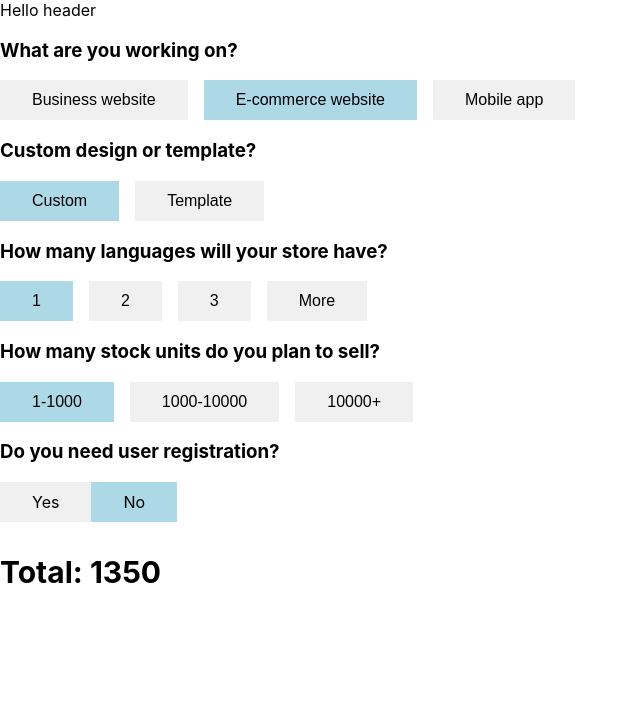
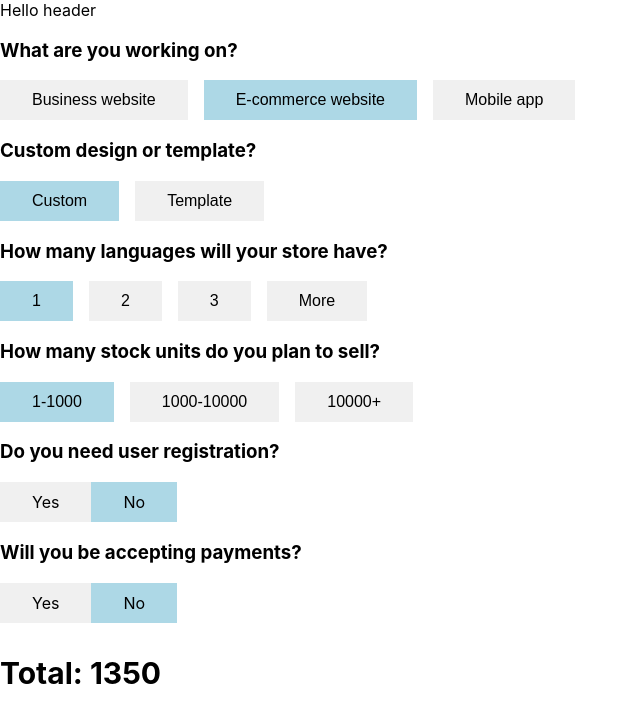
Before and after one commit to asnbkk/cost-calculator, a React (Create React App) app: page / in a window 1280 px wide. Both pictures are taken after a click on the button "E-commerce website". Shown: the top 722 px of the page, without its empty margins (0-640 px from the left). Built offline with nearby package versions, Linux system fonts and the light colour scheme.

Commit message:
code refactor

```diff
--- a/src/components/Calculator/Calculator.js
+++ b/src/components/Calculator/Calculator.js
@@ -7,6 +7,7 @@ import {
   Languages,
   StockUnits,
   Registration,
+  Payments,
 } from '../../temp/TabOptions';
 import { GlobalContext } from '../../context/GlobalState';
 
@@ -22,10 +23,11 @@ const Calculator = () => {
   };
 
   const ecommerceWebsite = () => {
-    let designType = ECW.find((o) => o.type === 'DESIGN');
-    let languageAmount = ECW.find((o) => o.type === 'LANGUAGE_AMOUNT');
-    let stockUnits = ECW.find((o) => o.type === 'STOCK_UNITS_AMOUNT');
-    let registration = ECW.find((o) => o.type === 'REGISTRATION');
+    let designType = ECW.find((o) => o.type === 'ECW_DESIGN');
+    let languageAmount = ECW.find((o) => o.type === 'ECW_LANGUAGE_AMOUNT');
+    let stockUnits = ECW.find((o) => o.type === 'ECW_STOCK_UNITS_AMOUNT');
+    let registration = ECW.find((o) => o.type === 'ECW_REGISTRATION');
+    let payments = ECW.find((o) => o.type === 'ECW_PAYMENTS');
     return (
       <>
         <h3>Custom design or template?</h3>
@@ -33,7 +35,7 @@ const Calculator = () => {
           options={DesignType}
           defaultOption={designType}
           onSelect={(designType) => {
-            setState(designType.name, designType.price, 'DESIGN');
+            setState(designType.name, designType.price, 'ECW_DESIGN');
           }}
         />
         <h3>How many languages will your store have?</h3>
@@ -44,7 +46,7 @@ const Calculator = () => {
             setState(
               languageAmount.name,
               languageAmount.price,
-              'LANGUAGE_AMOUNT'
+              'ECW_LANGUAGE_AMOUNT'
             );
           }}
         />
@@ -53,7 +55,11 @@ const Calculator = () => {
           options={StockUnits}
           defaultOption={stockUnits}
           onSelect={(stockUnits) => {
-            setState(stockUnits.name, stockUnits.price, 'STOCK_UNITS_AMOUNT');
+            setState(
+              stockUnits.name,
+              stockUnits.price,
+              'ECW_STOCK_UNITS_AMOUNT'
+            );
           }}
         />
         <h3>Do you need user registration?</h3>
@@ -62,7 +68,16 @@ const Calculator = () => {
           options={Registration}
           defaultOption={registration}
           onSelect={(registration) => {
-            setState(registration.name, registration.price, 'REGISTRATION');
+            setState(registration.name, registration.price, 'ECW_REGISTRATION');
+          }}
+        />
+        <h3>Will you be accepting payments?</h3>
+        <Tabs
+          toggle
+          options={Payments}
+          defaultOption={payments}
+          onSelect={(payments) => {
+            setState(payments.name, payments.price, 'ECW_PAYMENTS');
           }}
         />
       </>
--- a/src/context/AppReducer.js
+++ b/src/context/AppReducer.js
@@ -6,10 +6,11 @@ const Reducer = (state, action) => {
         GENERAL: action.payload,
       };
 
-    case 'DESIGN':
-    case 'LANGUAGE_AMOUNT':
-    case 'STOCK_UNITS_AMOUNT':
-    case 'REGISTRATION':
+    case 'ECW_DESIGN':
+    case 'ECW_LANGUAGE_AMOUNT':
+    case 'ECW_STOCK_UNITS_AMOUNT':
+    case 'ECW_REGISTRATION':
+    case 'ECW_PAYMENTS':
       return {
         ...state,
         ECW: [
@@ -18,15 +19,6 @@ const Reducer = (state, action) => {
         ],
       };
 
-    // case 'LANGUAGE_AMOUNT':
-    //   return {
-    //     ...state,
-    //     ECW: [
-    //       ...state.ECW.filter((o) => o.type !== action.payload.type),
-    //       action.payload,
-    //     ],
-    //   };
-
     default:
       return state;
   }
--- a/src/context/GlobalState.js
+++ b/src/context/GlobalState.js
@@ -4,10 +4,11 @@ import AppReducer from './AppReducer';
 const initialState = {
   GENERAL: { name: 'Business website', price: 500, code: 'BW' },
   ECW: [
-    { type: 'DESIGN', name: 'Custom', price: 450 },
-    { type: 'LANGUAGE_AMOUNT', name: '1', price: 200 },
-    { type: 'STOCK_UNITS_AMOUNT', name: '1-1000', price: 700 },
-    { type: 'REGISTRATION', name: 'No', price: 0 },
+    { type: 'ECW_DESIGN', name: 'Custom', price: 450 },
+    { type: 'ECW_LANGUAGE_AMOUNT', name: '1', price: 200 },
+    { type: 'ECW_STOCK_UNITS_AMOUNT', name: '1-1000', price: 700 },
+    { type: 'ECW_REGISTRATION', name: 'No', price: 0 },
+    { type: 'ECW_PAYMENTS', name: 'No', price: 0 },
   ],
   BW: [],
   MA: [],
--- a/src/temp/TabOptions.js
+++ b/src/temp/TabOptions.js
@@ -26,3 +26,8 @@ export const Registration = [
   { name: 'Yes', price: 1500 },
   { name: 'No', price: 0 },
 ];
+
+export const Payments = [
+  { name: 'Yes', price: 3000 },
+  { name: 'No', price: 0 },
+];
```
